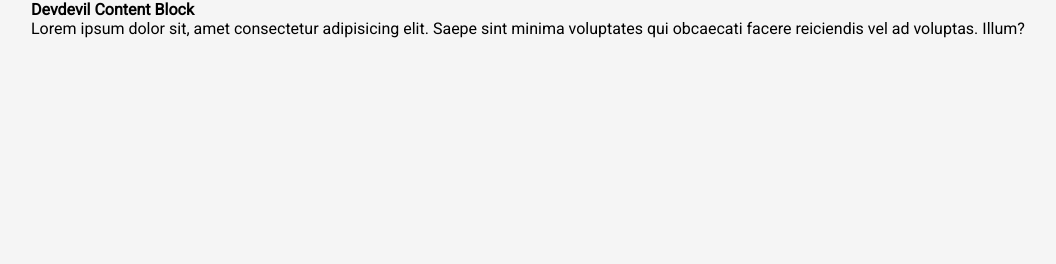
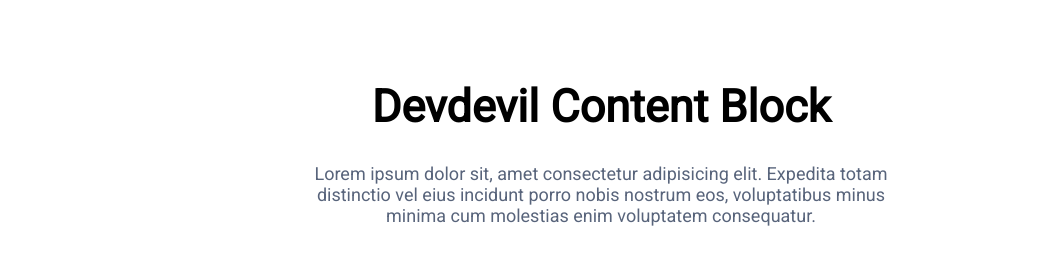
Before and after one commit to devdevil94/website-sections-templates, a website: page Content Block/Block-1.html in a window 1280 px wide. Shown: the whole page, without its empty margins (39-1095 px from the left). Drawn offline with Linux system fonts and the light colour scheme.

Commit message:
Add styles to content block

```diff
--- a/Content Block/Block-1.html
+++ b/Content Block/Block-1.html
@@ -4,7 +4,25 @@
     <meta charset="UTF-8" />
     <meta name="viewport" content="width=device-width, initial-scale=1.0" />
     <link rel="stylesheet" href="../styles/global.css" />
-
+    <style>
+      section {
+        background-color: white;
+        padding: 8rem 0;
+      }
+      #content-1 .content {
+        max-width: 60rem;
+        text-align: center;
+        margin: 0 auto;
+      }
+      #content-1 .content h1 {
+        margin-bottom: 3rem;
+        font-size: 4.5rem;
+      }
+      #content-1 .content p {
+        font-size: 1.8rem;
+        color: var(--secondary-text-color);
+      }
+    </style>
     <title>Content Block 1</title>
   </head>
   <body>
@@ -13,9 +31,9 @@
         <div class="content">
           <h1>Devdevil Content Block</h1>
           <p>
-            Lorem ipsum dolor sit, amet consectetur adipisicing elit. Saepe sint
-            minima voluptates qui obcaecati facere reiciendis vel ad voluptas.
-            Illum?
+            Lorem ipsum dolor sit, amet consectetur adipisicing elit. Expedita
+            totam distinctio vel eius incidunt porro nobis nostrum eos,
+            voluptatibus minus minima cum molestias enim voluptatem consequatur.
           </p>
         </div>
       </div>
```
